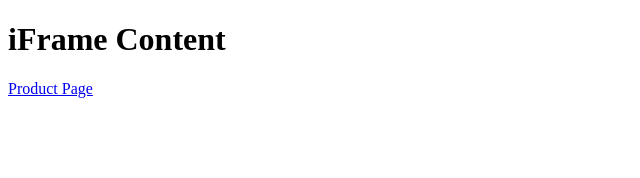
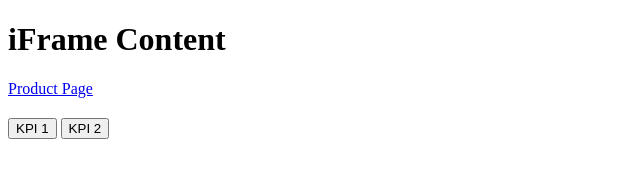
Before and after one commit to j-v-r/tagging-practice-3, a plain HTML site: page iframe-content.html in a window 1280 px wide. Shown: the whole page, without its empty margins (0-640 px from the left). Drawn offline with Linux system fonts and the light colour scheme.

Commit message:
Update iframe-content.html

```diff
--- a/iframe-content.html
+++ b/iframe-content.html
@@ -54,5 +54,8 @@
 <body>
     <h1>iFrame Content</h1>
     <a onclick="linkTrack(this)" href="product-page.html" id="navLink1">Product Page</a>
+    <br>
+    <button onclick="linkTrack(this)"  style="margin-top: 20px;">KPI 1</button>
+    <button onclick="linkTrack(this)" >KPI 2</button>
 </body>
 </html>
```
